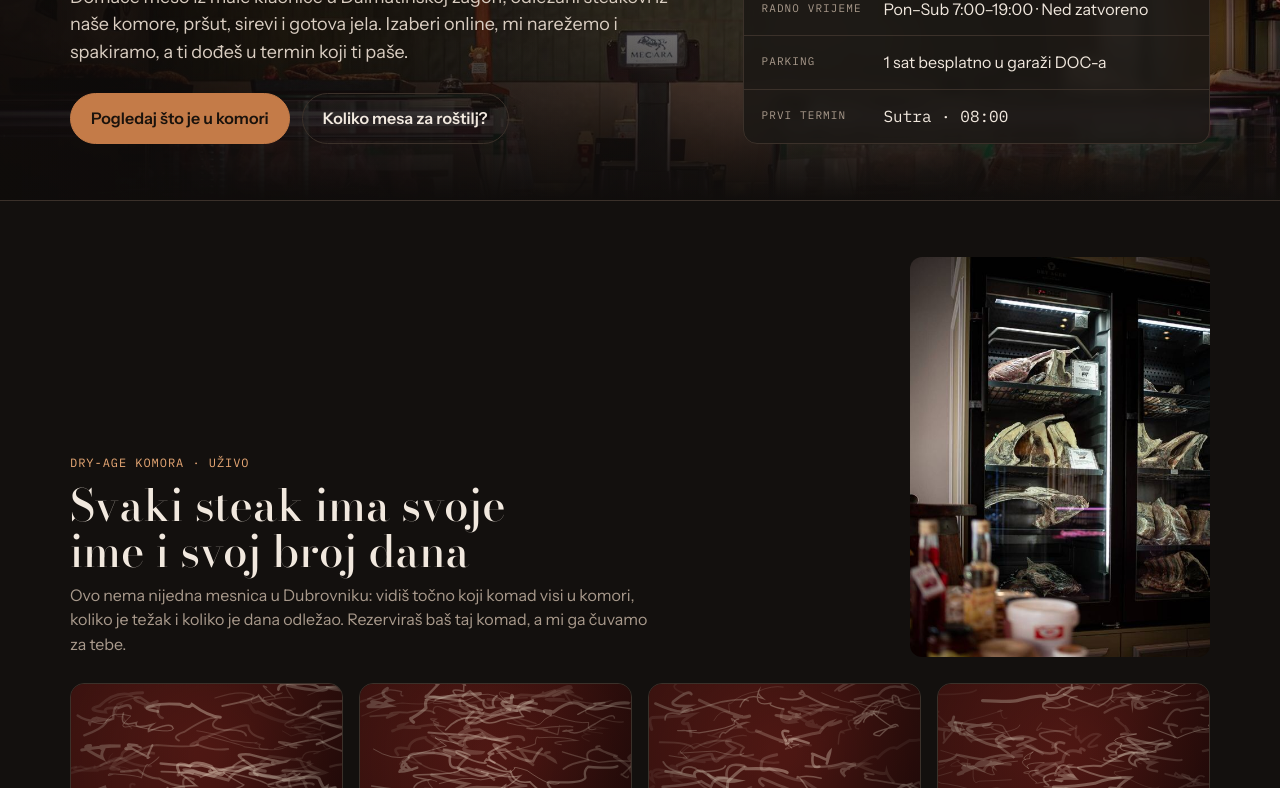
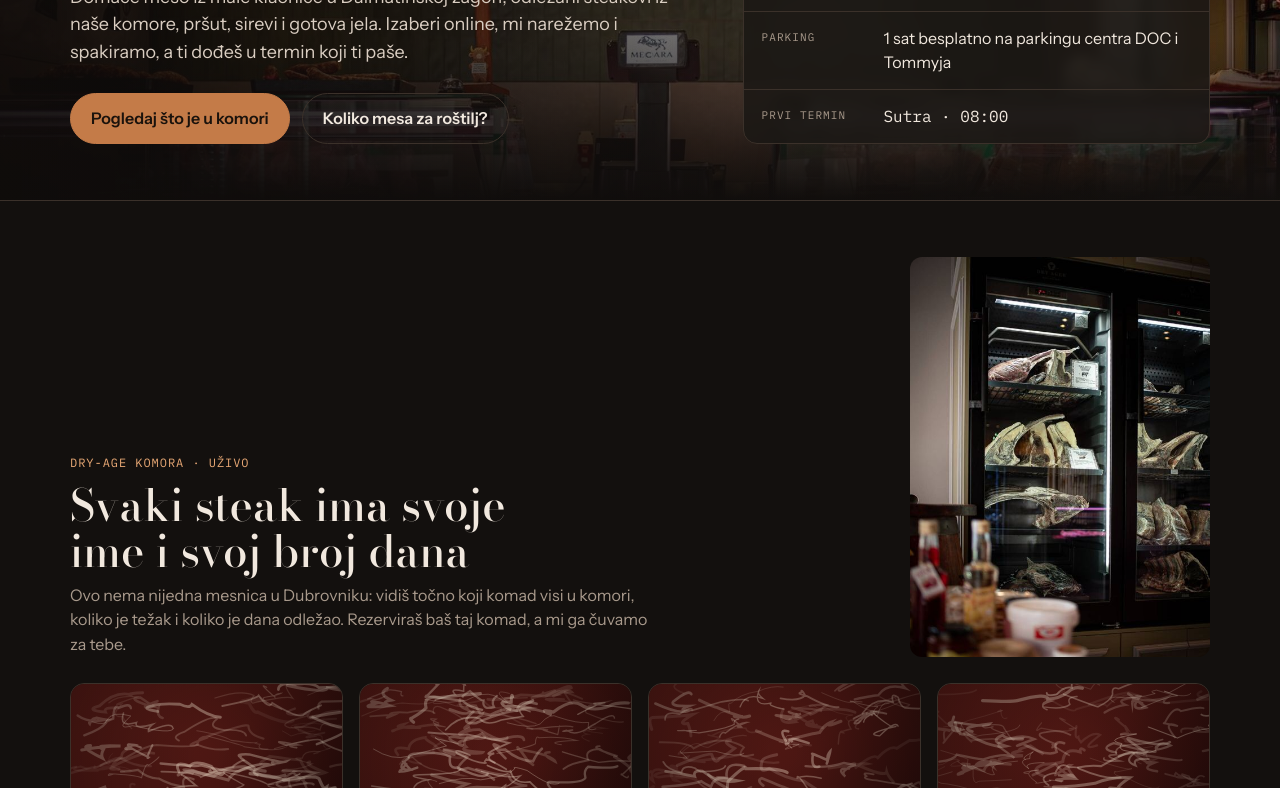
Before and after one commit to antoniopetrina-cyber/mecara-web, a plain HTML site: page public/index.html in a window 1280 px wide. Shown: the part 445-1233 px from the top of the page. Drawn offline with nearby package versions, Linux system fonts and the light colour scheme.

Commit message:
Parking: centar DOC i Tommy, ne garaža
Co-Authored-By: Claude Opus 5.5 <noreply@anthropic.com>
Claude-Session: https://claude.ai/code/session_01GiFqusG6c8Znf4A2vK9B6a

```diff
--- a/public/index.html
+++ b/public/index.html
@@ -267,7 +267,7 @@ body.cart-open .drawer{transform:none}
       <div><span class="k" data-i18n="fNow">Sada</span><span class="open-now"><i class="dot" id="open-dot"></i><span id="open-txt">Otvoreno</span></span></div>
       <div><span class="k" data-i18n="fAddr">Adresa</span><span>Kralja Tomislava 7, DOC, Dubrovnik</span></div>
       <div><span class="k" data-i18n="fHours">Radno vrijeme</span><span data-i18n="fHoursV">Pon–Sub 7:00–19:00 · Ned zatvoreno</span></div>
-      <div><span class="k" data-i18n="fPark">Parking</span><span data-i18n="fParkV">1 sat besplatno u garaži DOC-a</span></div>
+      <div><span class="k" data-i18n="fPark">Parking</span><span data-i18n="fParkV">1 sat besplatno na parkingu centra DOC i Tommyja</span></div>
       <div><span class="k" data-i18n="fPick">Prvi termin</span><span id="first-slot" class="num">–</span></div>
     </div></div>
   </div>
@@ -386,7 +386,7 @@ body.cart-open .drawer{transform:none}
       <div>
         <span class="mono eyebrow" data-i18n="gEye">Posjeti nas</span>
         <h2 data-i18n="gH">Kralja Tomislava 7, u DOC-u</h2>
-        <p data-i18n="gP">Uđi, pogledaj komoru i pitaj mesara. Sat parkinga u garaži DOC-a je na nama.</p>
+        <p data-i18n="gP">Uđi, pogledaj komoru i pitaj mesara. Sat parkinga na parkingu centra DOC i Tommyja je na nama.</p>
       </div>
       <a class="btn ghost" href="https://www.google.com/maps/search/?api=1&amp;query=Mecara+Kralja+Tomislava+7+Dubrovnik" target="_blank" rel="noopener" data-i18n="gMap">Otvori kartu</a>
     </div>
@@ -454,13 +454,13 @@ body.cart-open .drawer{transform:none}
 const WA_NUMBER = "385000000000"; // TODO: upisati pravi broj Mecare
 
 const T = {
- hr:{gEye:"Posjeti nas",gH:"Kralja Tomislava 7, u DOC-u",gP:"Uđi, pogledaj komoru i pitaj mesara. Sat parkinga u garaži DOC-a je na nama.",gMap:"Otvori kartu",wip:"RADNA VERZIJA",proto:"Stranica je u izradi. Cijene, komadi u komori i datumi tečajeva su primjeri, a narudžbe još ne idu Mecari.",
+ hr:{gEye:"Posjeti nas",gH:"Kralja Tomislava 7, u DOC-u",gP:"Uđi, pogledaj komoru i pitaj mesara. Sat parkinga na parkingu centra DOC i Tommyja je na nama.",gMap:"Otvori kartu",wip:"RADNA VERZIJA",proto:"Stranica je u izradi. Cijene, komadi u komori i datumi tečajeva su primjeri, a narudžbe još ne idu Mecari.",
   nav1:"Komora",nav2:"Ponuda",nav3:"Roštilj planer",nav4:"Villa & Yacht",nav5:"Tečajevi",cart:"Narudžba",
   heroEye:"Mesnica u DOC-u · od 7 do 19",
   heroH:'Naruči svoj komad večer prije. <em class="copper-text">Pokupi ga bez čekanja.</em>',
   heroP:"Domaće meso iz male klaonice u Dalmatinskoj zagori, odležani steakovi iz naše komore, pršut, sirevi i gotova jela. Izaberi online, mi narežemo i spakiramo, a ti dođeš u termin koji ti paše.",
   cta1:"Pogledaj što je u komori",cta2:"Koliko mesa za roštilj?",
-  fNow:"Sada",fAddr:"Adresa",fHours:"Radno vrijeme",fHoursV:"Pon–Sub 7:00–19:00 · Ned zatvoreno",fPark:"Parking",fParkV:"1 sat besplatno u garaži DOC-a",fPick:"Prvi termin",
+  fNow:"Sada",fAddr:"Adresa",fHours:"Radno vrijeme",fHoursV:"Pon–Sub 7:00–19:00 · Ned zatvoreno",fPark:"Parking",fParkV:"1 sat besplatno na parkingu centra DOC i Tommyja",fPick:"Prvi termin",
   open:"Otvoreno do 19:00",closed:"Zatvoreno · otvaramo u 7:00",
   kEye:"Dry-age komora · uživo",kH:"Svaki steak ima svoje ime i svoj broj dana",
   kP:"Ovo nema nijedna mesnica u Dubrovniku: vidiš točno koji komad visi u komori, koliko je težak i koliko je dana odležao. Rezerviraš baš taj komad, a mi ga čuvamo za tebe.",
@@ -482,13 +482,13 @@ const T = {
   needItems:"Prvo dodaj nešto u narudžbu.",needName:"Upiši ime i broj mobitela.",copied:"Poruka kopirana",
   today:"Danas",tomorrow:"Sutra",addedT:"Dodano u narudžbu",
   msgHead:"Nova narudžba – Mecara",msgPick:"Preuzimanje",msgName:"Ime",msgTel:"Mob",msgNote:"Napomena",msgEst:"Okvirno"},
- en:{gEye:"Visit us",gH:"Kralja Tomislava 7, inside DOC",gP:"Come in, see the ageing room and ask the butcher. The first hour in the DOC garage is on us.",gMap:"Open map",wip:"WORK IN PROGRESS",proto:"This site is being built. Prices, aged cuts and class dates are examples, and orders do not reach Mecara yet.",
+ en:{gEye:"Visit us",gH:"Kralja Tomislava 7, inside DOC",gP:"Come in, see the ageing room and ask the butcher. The first hour at the DOC and Tommy car park is on us.",gMap:"Open map",wip:"WORK IN PROGRESS",proto:"This site is being built. Prices, aged cuts and class dates are examples, and orders do not reach Mecara yet.",
   nav1:"Ageing room",nav2:"Shop",nav3:"BBQ planner",nav4:"Villa & Yacht",nav5:"Classes",cart:"Order",
   heroEye:"Butcher shop in DOC · 7am to 7pm",
   heroH:'Order your cut the night before. <em class="copper-text">Pick it up with no queue.</em>',
   heroP:"Croatian meat from a small slaughterhouse in the Dalmatian hinterland, dry-aged steaks from our own ageing room, prosciutto, cheeses and ready meals. Choose online, we cut and pack, you come at the time that suits you.",
   cta1:"See what's in the ageing room",cta2:"How much meat for a BBQ?",
-  fNow:"Now",fAddr:"Address",fHours:"Hours",fHoursV:"Mon–Sat 7:00–19:00 · Sun closed",fPark:"Parking",fParkV:"1 hour free in the DOC garage",fPick:"First pickup",
+  fNow:"Now",fAddr:"Address",fHours:"Hours",fHoursV:"Mon–Sat 7:00–19:00 · Sun closed",fPark:"Parking",fParkV:"1 hour free at the DOC and Tommy car park",fPick:"First pickup",
   open:"Open until 19:00",closed:"Closed · opens at 7:00",
   kEye:"Dry-age room · live",kH:"Every steak has a name and a day count",
   kP:"No other butcher in Dubrovnik shows this: the exact piece hanging in the room, its weight and how many days it has aged. Reserve that piece and we keep it for you.",
```
